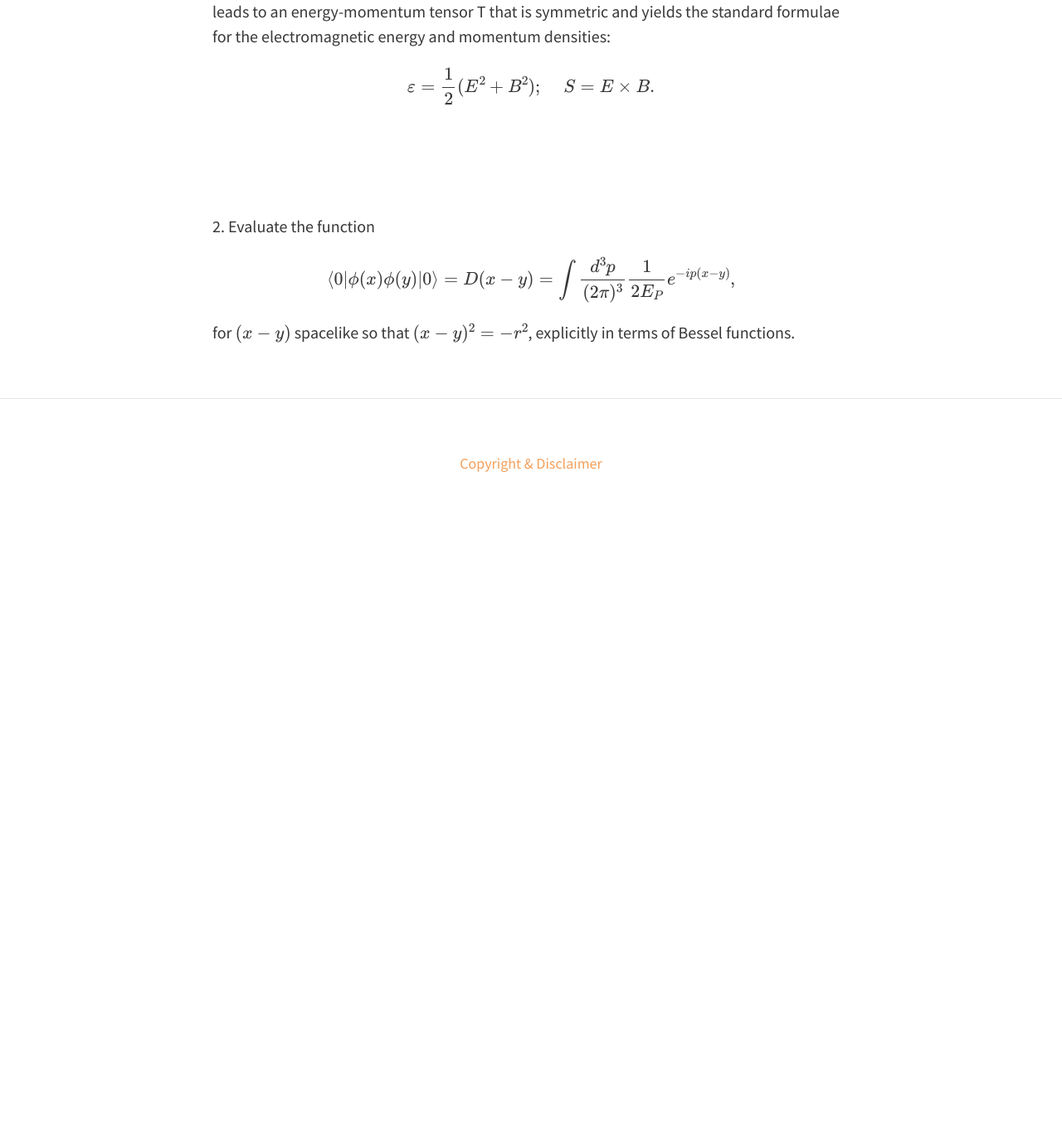
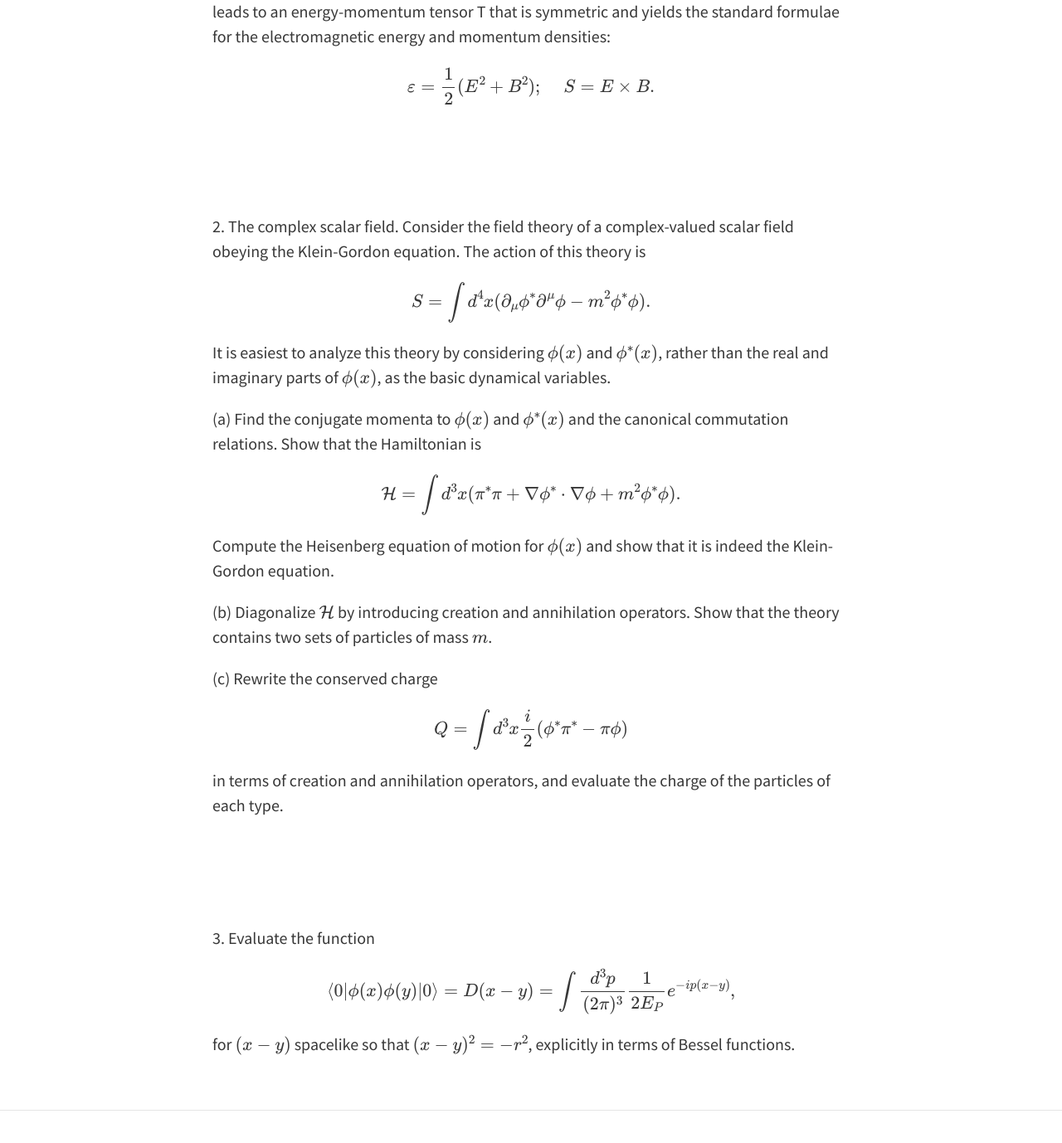
Before and after one commit to SinaEtebar/Website, a Jekyll site: the page built from _posts/2022-10-30-QFT.md, in a window 1280 px wide and 1400 px high, scrolled down 1139 px. Shown: the top 1378 px of the window at 83% size. Built offline with Jekyll 4.4.1, drawn with Linux system fonts in a browser that asks for light colours; nearby versions of some CDN libraries; before the commit the page ends 1775 px from its top, so only the background shows below that.

Commit message:
Update 2022-10-30-QFT.md

```diff
--- a/_posts/2022-10-30-QFT.md
+++ b/_posts/2022-10-30-QFT.md
@@ -22,7 +22,25 @@ $$ K^{\lambda\mu\nu} = F^{\mu\lambda} A^{\nu}, $$
 $$ \varepsilon = \frac{1}{2} (E^2+B^2);\;\;\;\; S = E\times B. $$
 
 <br><br><br>
-<p>2. Evaluate the function</p>
+<p>2. The complex scalar field. Consider the field theory of a complex-valued scalar field obeying the Klein-Gordon equation. The action of this theory is</p>
+
+$$ S = \int d^{4}x (\partial_{\mu}\phi^{\ast}\partial^{\mu}\phi-m^{2}\phi^{\ast}\phi) .$$
+
+<p>It is easiest to analyze this theory by considering $\phi(x)$ and $\phi^{\ast}(x)$,  rather than the real and imaginary parts of $\phi(x)$,  as the basic dynamical variables. </p>
+<p>(a) Find the conjugate momenta to $\phi(x)$ and $\phi^{\ast}(x)$ and the canonical commutation relations. Show that the Hamiltonian is</p>
+
+$$ \mathcal{H} = \int d^{3}x (\pi^{\ast}\pi+\nabla\phi^{\ast}\cdot\nabla\phi+m^{2}\phi^{\ast}\phi). $$
+
+<p>Compute the Heisenberg equation of motion for $\phi(x)$ and show that it is indeed the Klein-Gordon equation.</p>
+<p>(b) Diagonalize $\mathcal{H}$ by introducing creation and annihilation operators. Show that the theory contains two sets of particles of mass $m$.</p>
+<p>(c) Rewrite the conserved charge</p>
+
+$$ Q = \int d^{3}x \frac{i}{2} (\phi^{\ast}\pi^{\ast}-\pi\phi) $$
+
+<p>in terms of creation and annihilation operators, and evaluate the charge of the particles of each type.</p>
+
+<br><br><br>
+<p>3. Evaluate the function</p>
 
 $$ \bra{0} \phi(x)\phi(y) \ket{0} = D(x-y) = \int \frac{d^3p}{(2\pi)^3}\frac{1}{2E_{P}} e^{-ip(x-y)}, $$
 
```
